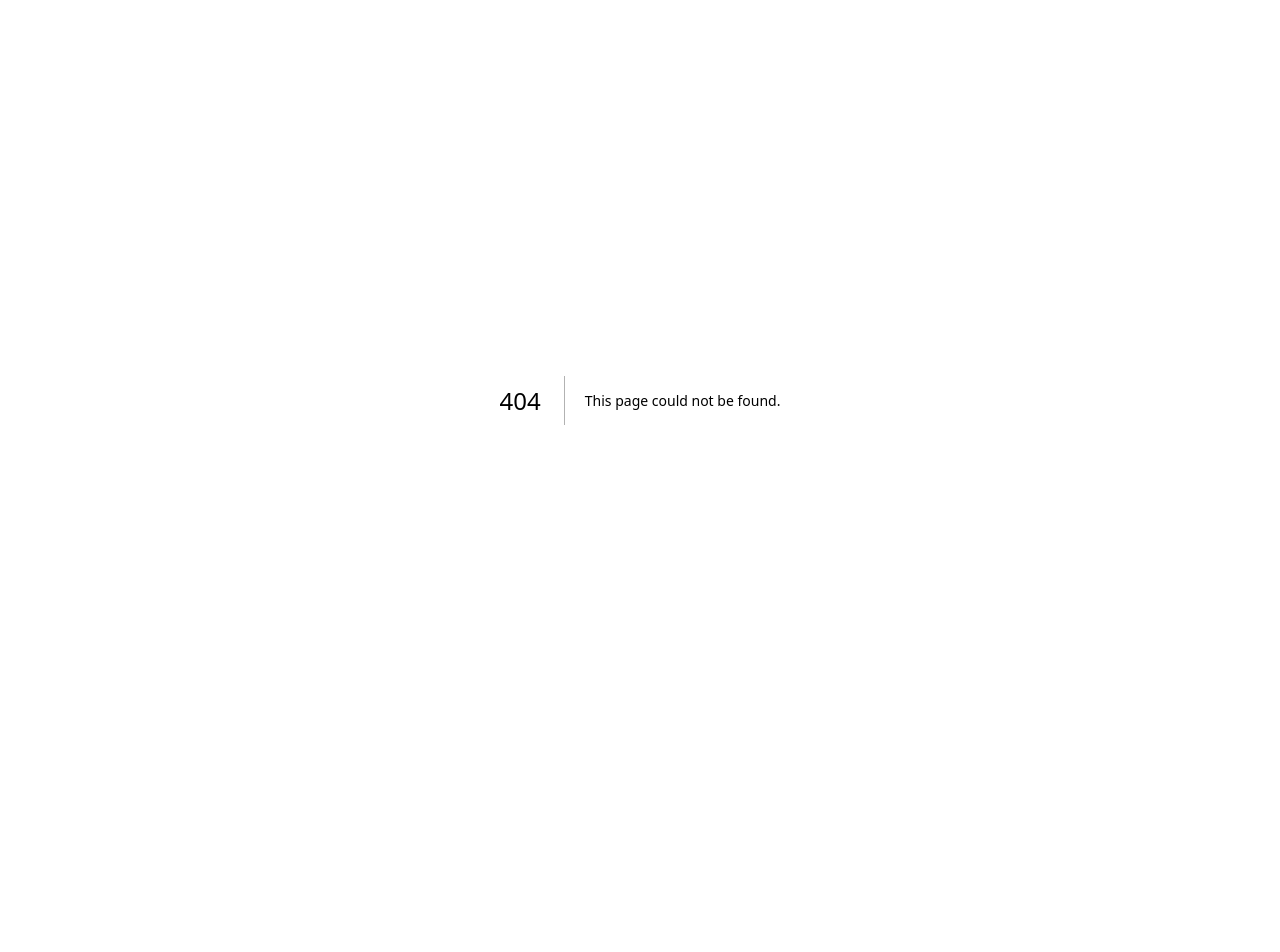
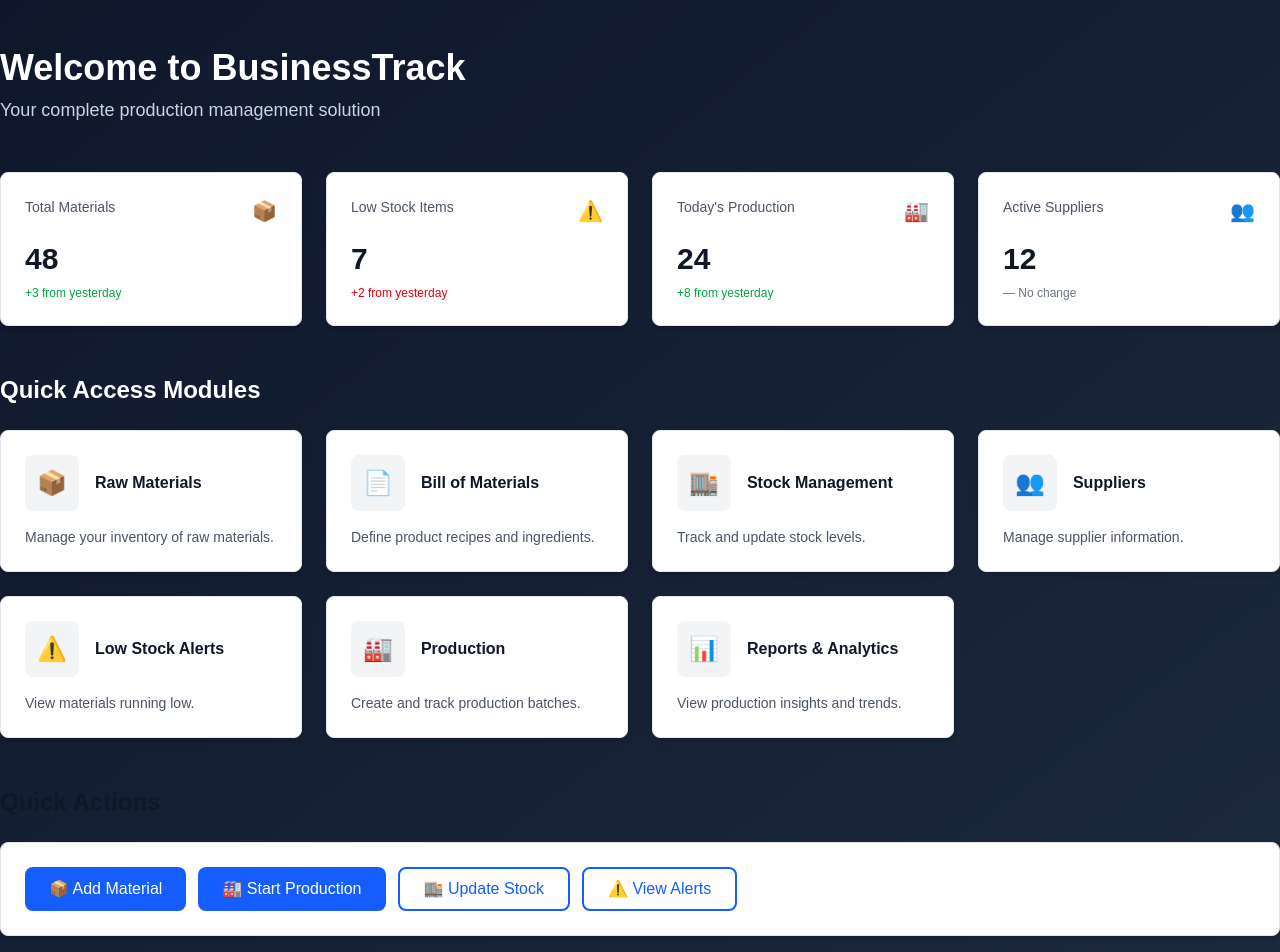
Before and after one commit to Andresh4321/BusinnessTrackWeb, a Next.js app: page /dashboard in a window 1280 px wide. Before the commit this address had no page. Shown: the top 952 px of the page. Before the commit the page ends 800 px from the top, so only its background shows below. Built offline with nearby package versions, Linux system fonts and the light colour scheme.

Commit message:
Add dashboard page components

```diff
--- /dev/null
+++ b/app/(public)/dashboard/page.tsx
@@ -0,0 +1,103 @@
+"use client";
+
+import Link from "next/link";
+import { Package, AlertTriangle, Factory, Users, FileText, AlertCircle, ShoppingCart } from "lucide-react";
+
+const STATS = [
+  { label: "Total Materials", value: "48", change: "+3 from yesterday", trend: "up", emoji: "📦" },
+  { label: "Low Stock Items", value: "7", change: "+2 from yesterday", trend: "down", emoji: "⚠️" },
+  { label: "Today's Production", value: "24", change: "+8 from yesterday", trend: "up", emoji: "🏭" },
+  { label: "Active Suppliers", value: "12", change: "— No change", trend: "neutral", emoji: "👥" },
+];
+
+const MODULES = [
+  { title: "Raw Materials", desc: "Manage your inventory of raw materials.", emoji: "📦", href: "/materials" },
+  { title: "Bill of Materials", desc: "Define product recipes and ingredients.", emoji: "📄", href: "/bom" },
+  { title: "Stock Management", desc: "Track and update stock levels.", emoji: "🏬", href: "/stock" },
+  { title: "Suppliers", desc: "Manage supplier information.", emoji: "👥", href: "/suppliers" },
+  { title: "Low Stock Alerts", desc: "View materials running low.", emoji: "⚠️", href: "/alerts" },
+  { title: "Production", desc: "Create and track production batches.", emoji: "🏭", href: "/production" },
+  { title: "Reports & Analytics", desc: "View production insights and trends.", emoji: "📊", href: "/reports" },
+];
+
+export default function Dashboard() {
+  return (
+    <div className="min-h-screen bg-gradient-to-br from-slate-900 to-slate-800">
+      <div className="py-12">
+        {/* Header */}
+        <div className="mb-12">
+          <h1 className="text-4xl font-bold text-white mb-2">Welcome to BusinessTrack</h1>
+          <p className="text-lg text-slate-300">Your complete production management solution</p>
+        </div>
+
+        {/* Stats Cards */}
+        <div className="grid grid-cols-1 md:grid-cols-2 lg:grid-cols-4 gap-6 mb-12">
+          {STATS.map((stat) => (
+            <div
+              key={stat.label}
+              className="bg-white rounded-lg p-6 shadow-md border border-gray-200"
+            >
+              <div className="flex items-start justify-between mb-4">
+                <p className="text-gray-600 text-sm font-medium">{stat.label}</p>
+                <span className="text-xl">{stat.emoji}</span>
+              </div>
+              <p className="text-3xl font-bold text-gray-900 mb-2">{stat.value}</p>
+              <p
+                className={`text-xs font-medium ${
+                  stat.trend === "up" ? "text-green-600" : stat.trend === "down" ? "text-red-600" : "text-gray-500"
+                }`}
+              >
+                {stat.change}
+              </p>
+            </div>
+          ))}
+        </div>
+
+        {/* Quick Access Modules */}
+        <div className="mb-12">
+          <h2 className="text-2xl font-bold text-white mb-6">Quick Access Modules</h2>
+          <div className="grid grid-cols-1 md:grid-cols-2 lg:grid-cols-4 gap-6">
+            {MODULES.map((module) => (
+              <Link
+                key={module.title}
+                href={module.href}
+                className="bg-white rounded-lg p-6 shadow-md border border-gray-200 hover:shadow-lg hover:border-blue-300 transition-all group"
+              >
+                <div className="flex items-center gap-4 mb-4">
+                  <div className="bg-gray-100 rounded-lg p-3 text-2xl group-hover:bg-blue-100 transition-colors">
+                    {module.emoji}
+                  </div>
+                  <h3 className="font-bold text-gray-900 group-hover:text-blue-600 transition-colors">
+                    {module.title}
+                  </h3>
+                </div>
+                <p className="text-gray-600 text-sm">{module.desc}</p>
+              </Link>
+            ))}
+          </div>
+        </div>
+
+        {/* Quick Actions */}
+        <div>
+          <h3 className="text-2xl font-bold text-gray-900 dark:text-white mb-6">Quick Actions</h3>
+          <div className="bg-white rounded-lg p-6 shadow-md border border-gray-200">
+            <div className="flex flex-wrap gap-3">
+              <button className="bg-blue-600 hover:bg-blue-700 text-white font-medium py-2 px-6 rounded-lg transition-colors">
+                📦 Add Material
+              </button>
+              <button className="bg-blue-600 hover:bg-blue-700 text-white font-medium py-2 px-6 rounded-lg transition-colors">
+                🏭 Start Production
+              </button>
+              <button className="bg-white hover:bg-gray-50 border-2 border-blue-600 text-blue-600 font-medium py-2 px-6 rounded-lg transition-colors">
+                🏬 Update Stock
+              </button>
+              <button className="bg-white hover:bg-gray-50 border-2 border-blue-600 text-blue-600 font-medium py-2 px-6 rounded-lg transition-colors">
+                ⚠️ View Alerts
+              </button>
+            </div>
+          </div>
+        </div>
+      </div>
+    </div>
+  );
+}
```
